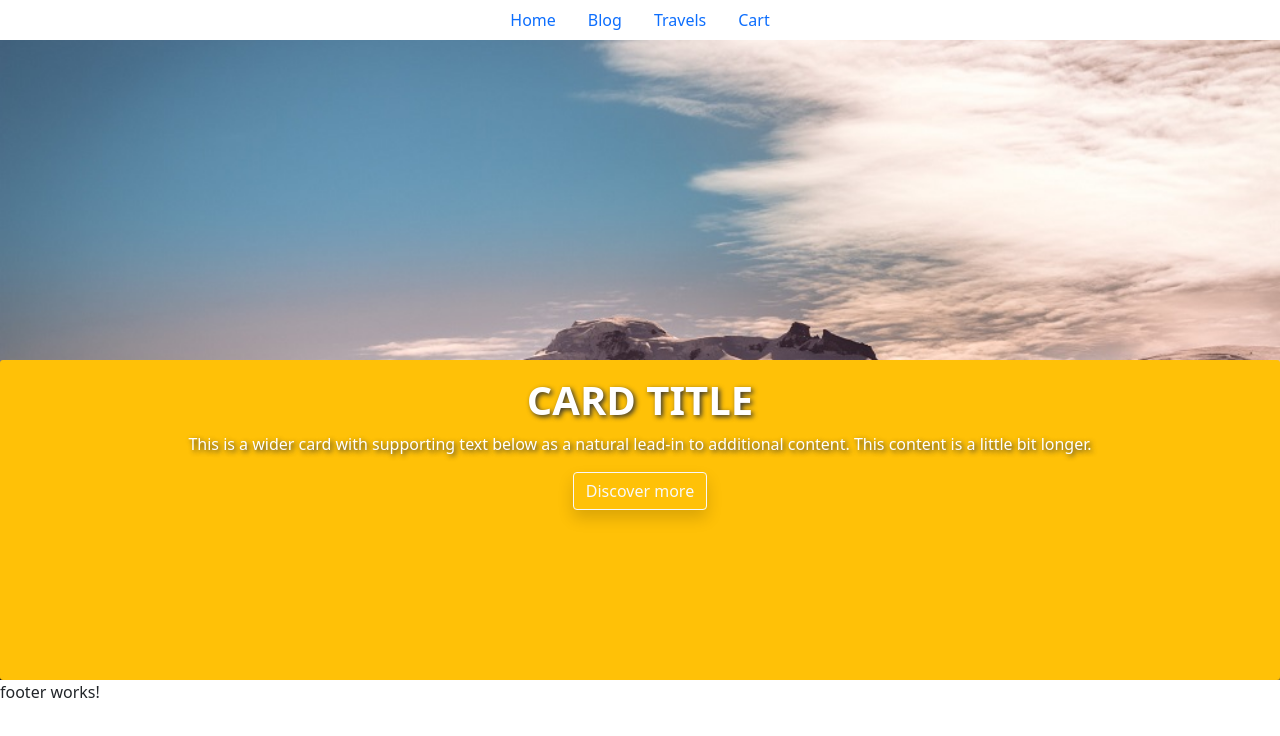
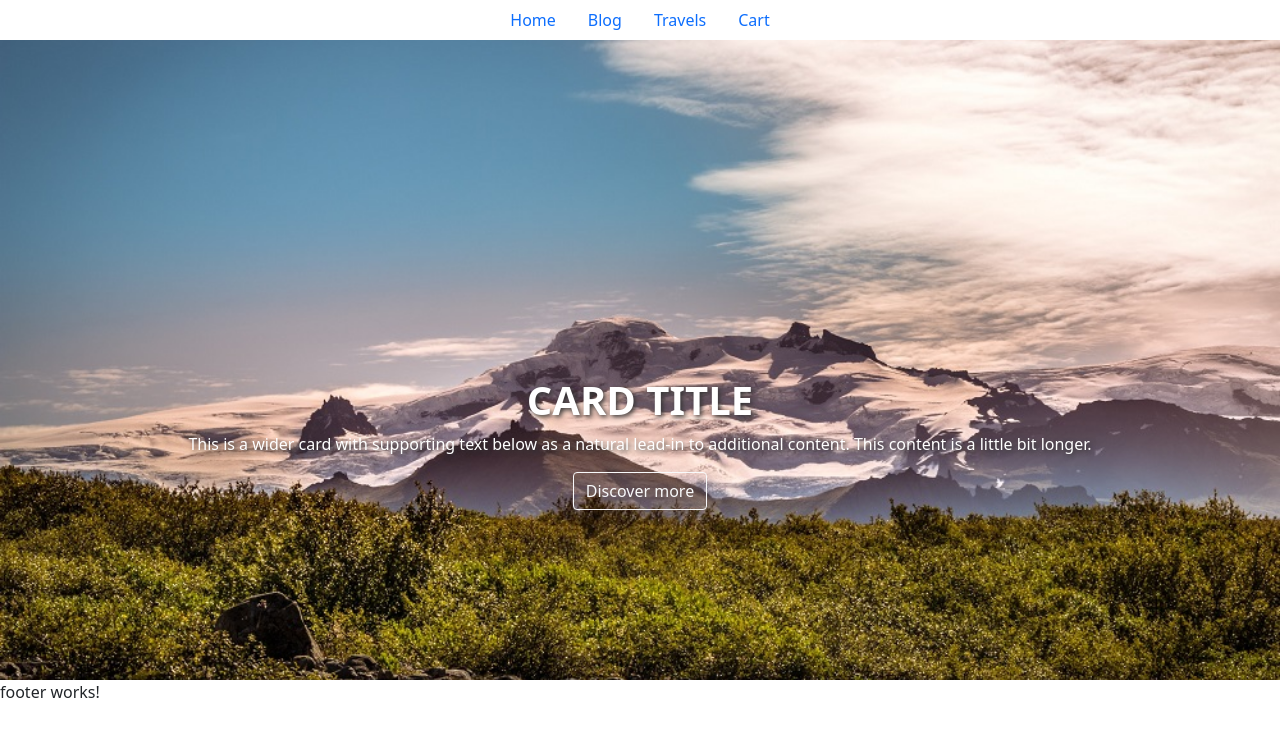
Before and after one commit to nat-oku/FE21-CR6-Natalia, an Angular app in the folder TravelAgency/: page / in a window 1280 px wide. Shown: the top 736 px of the page. Built offline with nearby package versions, Linux system fonts and the light colour scheme.

Commit message:
delete bg-warning from card title

```diff
--- a/TravelAgency/src/app/home/home.component.html
+++ b/TravelAgency/src/app/home/home.component.html
@@ -2,7 +2,7 @@
 <!-- heor image section -->
 <div class="card bg-light text-white border-0">
   <img src="assets/img/andreas-m-q-4953SkCqY-unsplash.jpg" class="card-img removeBorder rounded-0 myImage" alt="...">
-  <div class="card-img-overlay d-flex flex-column align-items-center position-absolute top-50 bg-warning">
+  <div class="card-img-overlay d-flex flex-column align-items-center position-absolute top-50">
     <h5 class="card-title text-uppercase fs-1 fw-bold textShadow">Card title</h5>
     <p class="card-text textShadow">This is a wider card with supporting text below as a natural lead-in to additional content. This content is a little bit longer.</p>
     <a class="btn btn-outline-light shadow" routerLink="blog">Discover more</a>
```
